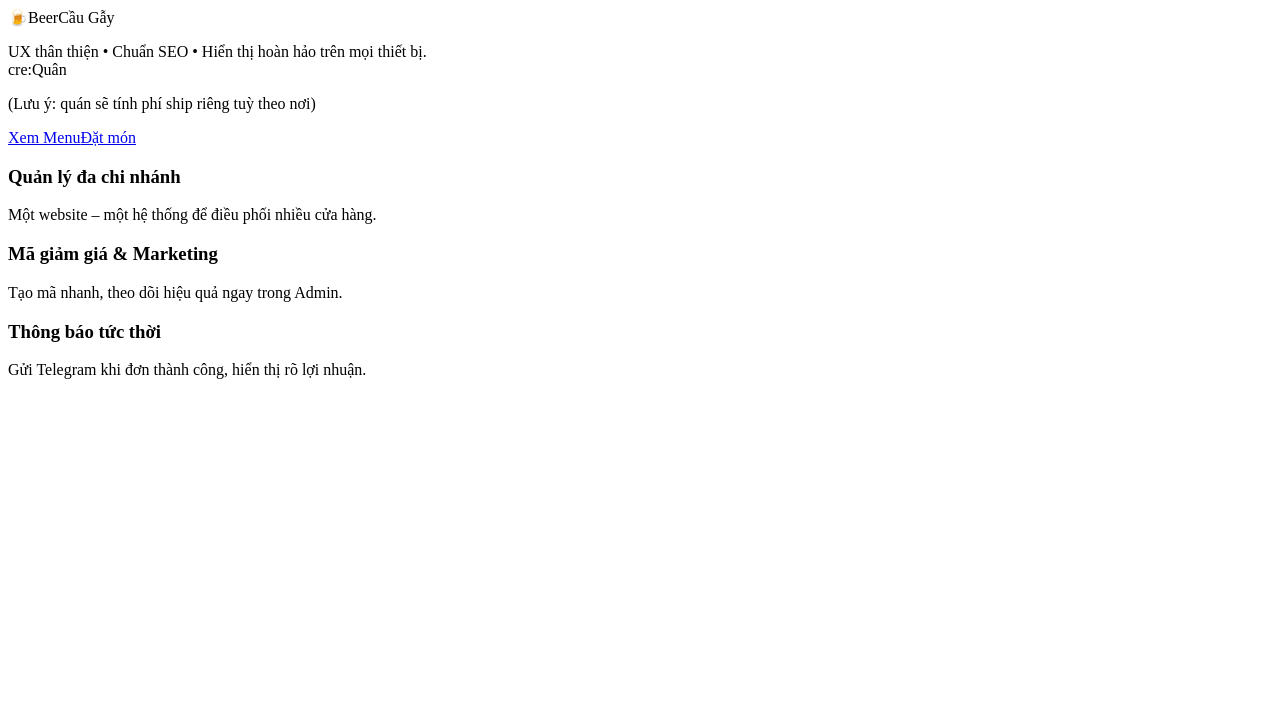
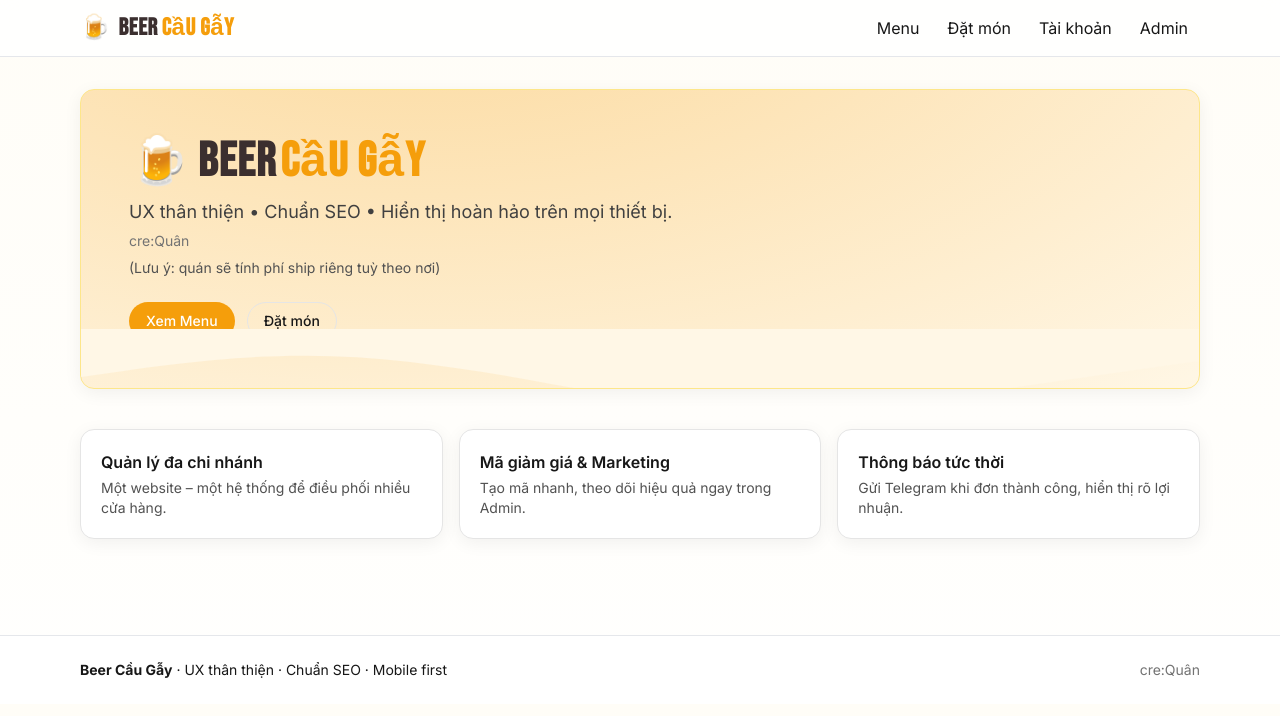
Before and after one commit to QuanChi2003/beer, a Next.js app: page / in a window 1280 px wide. Shown: the top 716 px of the page. Built offline with nearby package versions, Linux system fonts and the light colour scheme.

Commit message:
Modified by www.SourceFiles.app

```diff
--- /dev/null
+++ b/app/layout.tsx
@@ -0,0 +1,29 @@
+
+import './globals.css'
+import Nav from '@/components/Nav'
+import Footer from '@/components/Footer'
+import { CartProvider } from '@/components/Cart'
+import { Bebas_Neue, Inter } from 'next/font/google'
+
+const display = Bebas_Neue({ weight: '400', subsets: ['latin'], variable: '--font-display' })
+const body = Inter({ subsets: ['latin'], variable: '--font-body' })
+
+export const metadata = {
+  title: 'Beer Cầu Gẫy — Order',
+  description: 'Đặt món nhanh, trải nghiệm mượt.',
+  openGraph: { title: 'Beer Cầu Gẫy', images: ['/og.png'] }
+}
+
+export default function RootLayout({children}:{children:React.ReactNode}){
+  return (
+    <html lang="vi">
+      <body className={`${display.variable} ${body.variable} font-body bg-foam`}>
+        <CartProvider>
+          <Nav />
+          <main className="container">{children}</main>
+          <Footer />
+        </CartProvider>
+      </body>
+    </html>
+  )
+}
```
